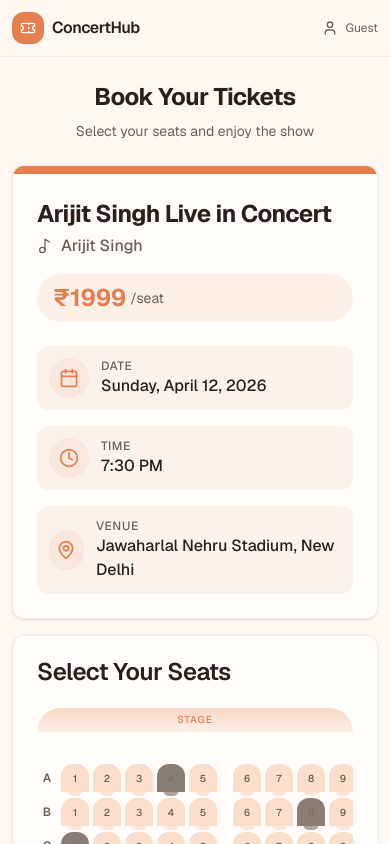
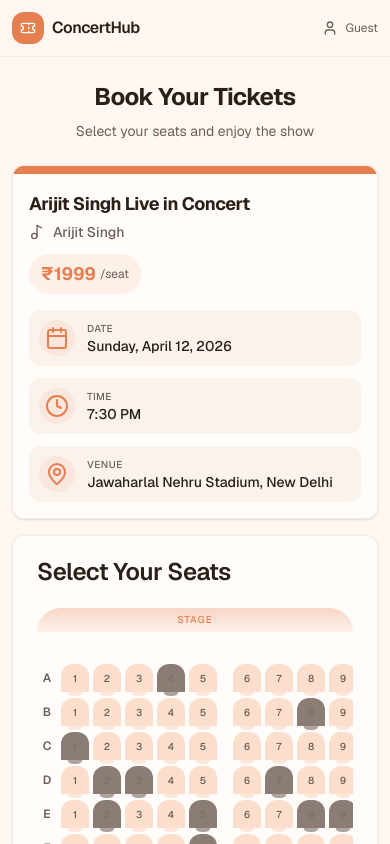
Before and after one commit to prernapreyshi/ConcertHub, a Next.js app: page / in a window 390 px wide. Shown: the top 844 px of the page. Built offline with nearby package versions, Linux system fonts and the light colour scheme.

Commit message:
Update concert-info.tsx

```diff
--- a/components/concert-info.tsx
+++ b/components/concert-info.tsx
@@ -20,53 +20,87 @@ export function ConcertInfo() {
   return (
     <Card className="overflow-hidden border-border/50 bg-card/80 backdrop-blur-sm">
       <div className="h-2 bg-primary" />
-      <CardContent className="p-6">
-        <div className="flex flex-col gap-4 sm:flex-row sm:items-start sm:justify-between">
+
+      <CardContent className="p-4 sm:p-6">
+
+        {/* Top Section */}
+        <div className="flex flex-col gap-3 sm:flex-row sm:items-start sm:justify-between">
+
           <div className="space-y-1">
-            <h2 className="text-2xl font-bold tracking-tight text-balance">{concert.name}</h2>
-            <div className="flex items-center gap-2 text-muted-foreground">
+            <h2 className="text-lg sm:text-2xl font-bold tracking-tight break-words">
+              {concert.name}
+            </h2>
+
+            <div className="flex items-center gap-2 text-sm sm:text-base text-muted-foreground">
               <Music2 className="h-4 w-4" />
               <span className="font-medium">{concert.artist}</span>
             </div>
           </div>
-          <div className="flex h-fit items-center rounded-full bg-primary/10 px-4 py-2">
-            <span className="text-2xl font-bold text-primary">₹{concert.price}</span>
-            <span className="ml-1 text-sm text-muted-foreground">/seat</span>
+
+          {/* Price */}
+          <div className="flex w-fit items-center rounded-full bg-primary/10 px-3 sm:px-4 py-1.5 sm:py-2">
+            <span className="text-lg sm:text-2xl font-bold text-primary">
+              ₹{concert.price}
+            </span>
+            <span className="ml-1 text-xs sm:text-sm text-muted-foreground">
+              /seat
+            </span>
           </div>
         </div>
 
-        <div className="mt-6 grid gap-4 sm:grid-cols-3">
-          <div className="flex items-center gap-3 rounded-lg bg-secondary/50 p-3">
-            <div className="flex h-10 w-10 items-center justify-center rounded-full bg-primary/10">
-              <Calendar className="h-5 w-5 text-primary" />
-            </div>
-            <div>
-              <p className="text-xs font-medium uppercase tracking-wider text-muted-foreground">Date</p>
-              <p className="font-medium">{formatDate(concert.date)}</p>
-            </div>
-          </div>
+        {/* Info Grid */}
+        <div className="mt-4 sm:mt-6 grid gap-3 sm:gap-4 sm:grid-cols-3">
 
-          <div className="flex items-center gap-3 rounded-lg bg-secondary/50 p-3">
-            <div className="flex h-10 w-10 items-center justify-center rounded-full bg-primary/10">
-              <Clock className="h-5 w-5 text-primary" />
-            </div>
-            <div>
-              <p className="text-xs font-medium uppercase tracking-wider text-muted-foreground">Time</p>
-              <p className="font-medium">{concert.time}</p>
-            </div>
-          </div>
+          <InfoCard
+            icon={<Calendar className="icon" />}
+            label="Date"
+            value={formatDate(concert.date)}
+          />
 
-          <div className="flex items-center gap-3 rounded-lg bg-secondary/50 p-3">
-            <div className="flex h-10 w-10 items-center justify-center rounded-full bg-primary/10">
-              <MapPin className="h-5 w-5 text-primary" />
-            </div>
-            <div>
-              <p className="text-xs font-medium uppercase tracking-wider text-muted-foreground">Venue</p>
-              <p className="font-medium">{concert.venue}</p>
-            </div>
-          </div>
+          <InfoCard
+            icon={<Clock className="icon" />}
+            label="Time"
+            value={concert.time}
+          />
+
+          <InfoCard
+            icon={<MapPin className="icon" />}
+            label="Venue"
+            value={concert.venue}
+          />
         </div>
       </CardContent>
     </Card>
   )
 }
+
+/* ================= INFO CARD ================= */
+
+function InfoCard({
+  icon,
+  label,
+  value,
+}: {
+  icon: React.ReactNode
+  label: string
+  value: string
+}) {
+  return (
+    <div className="flex items-center gap-3 rounded-lg bg-secondary/50 p-2.5 sm:p-3">
+
+      <div className="flex h-9 w-9 sm:h-10 sm:w-10 items-center justify-center rounded-full bg-primary/10 text-primary">
+        {icon}
+      </div>
+
+      <div className="min-w-0">
+        <p className="text-[10px] sm:text-xs font-medium uppercase tracking-wider text-muted-foreground">
+          {label}
+        </p>
+
+        <p className="text-sm sm:text-base font-medium break-words">
+          {value}
+        </p>
+      </div>
+    </div>
+  )
+}
```
